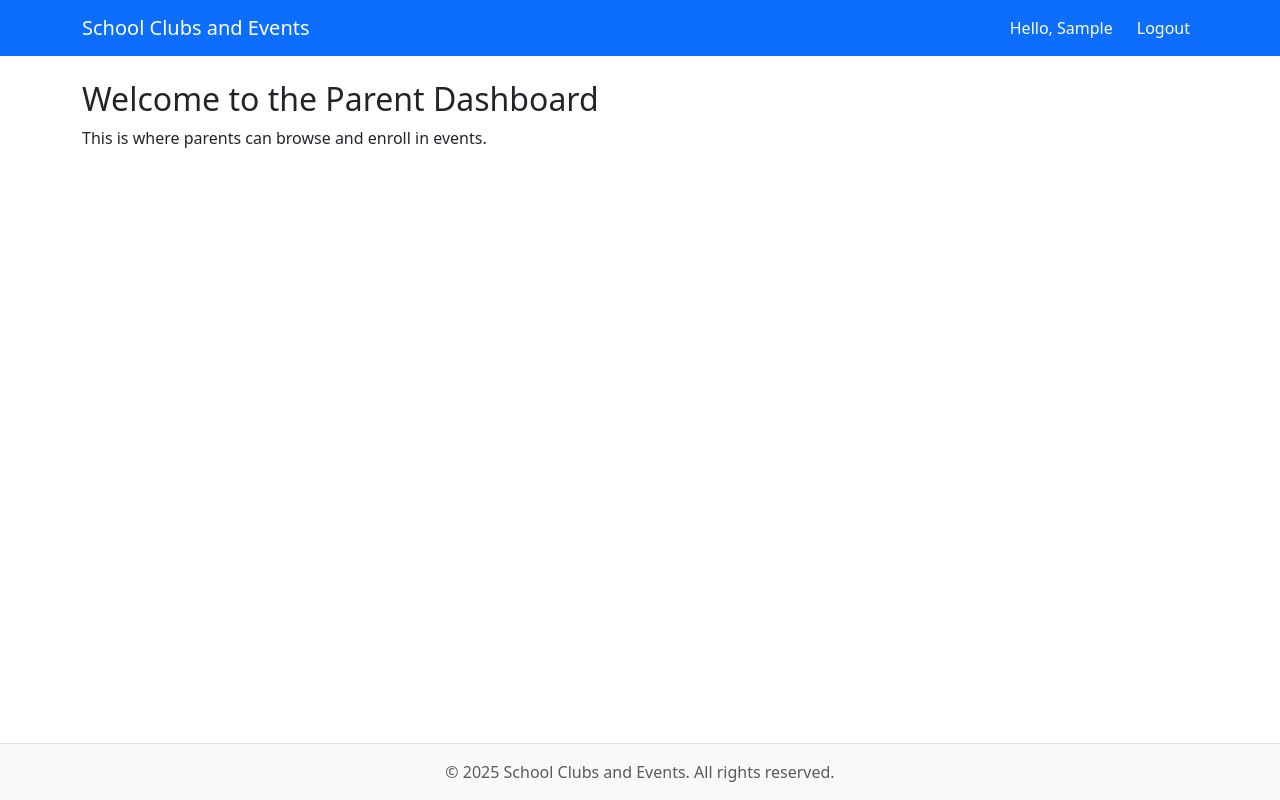
After one commit to andrewpmilne/project-four-school-club-events-bookings, a Django app: page /dashboard/parent/ in a window 1280 px wide. The commit adds this page. Run offline with Django 4.2, Linux system fonts and the light colour scheme; the visitor is signed in with stand-in values (Sample User, id 1); parts of the project's set-up code (start-up, migrations or seed data) failed here and were passed over.

Commit message:
add logout button and confirmation message

```diff
--- a/school_clubs_events/settings.py
+++ b/school_clubs_events/settings.py
@@ -102,6 +102,9 @@ CSRF_TRUSTED_ORIGINS = [
 
 # Password validation
 # https://docs.djangoproject.com/en/4.2/ref/settings/#auth-password-validators
+LOGIN_URL = '/login/'
+LOGIN_REDIRECT_URL = '/'
+LOGOUT_REDIRECT_URL = '/'
 
 AUTH_USER_MODEL = 'user.User'
 
--- a/templates/base.html
+++ b/templates/base.html
@@ -25,12 +25,15 @@
 
             <!-- Collapsible content -->
             <div class="collapse navbar-collapse justify-content-end" id="navbarContent">
-                <ul class="navbar-nav">
+                <ul class="navbar-nav align-items-center">
                     {% if user.is_authenticated %}
                     <li class="nav-item">
-                        <span class="navbar-text text-white">
+                        <span class="navbar-text text-white me-3">
                             Hello, {{ user.first_name }}
                         </span>
+                    </li>
+                    <li class="nav-item">
+                        <a class="nav-link text-white" href="{% url 'user:logout' %}">Logout</a>
                     </li>
                     {% else %}
                     <li class="nav-item">
@@ -41,6 +44,16 @@
             </div>
         </div>
     </nav>
+    {% if messages %}
+    <div class="container mt-3">
+        {% for message in messages %}
+        <div class="alert alert-{{ message.tags }} alert-dismissible fade show" role="alert">
+            {{ message }}
+            <button type="button" class="btn-close" data-bs-dismiss="alert" aria-label="Close"></button>
+        </div>
+        {% endfor %}
+    </div>
+    {% endif %}
 
 
 
--- /dev/null
+++ b/user/templates/user/parent_dashboard.html
@@ -0,0 +1,8 @@
+{% extends "base.html" %}
+
+{% block title %}Parent Dashboard{% endblock %}
+
+{% block content %}
+<h2>Welcome to the Parent Dashboard</h2>
+<p>This is where parents can browse and enroll in events.</p>
+{% endblock %}
--- a/user/urls.py
+++ b/user/urls.py
@@ -1,7 +1,8 @@
 from django.urls import path
-from django.contrib.auth import views as auth_views
 from . import views
+from .views import CustomLoginView, logout_view
 from .forms import EmailAuthenticationForm
+from django.contrib.auth.views import LogoutView
 
 app_name = 'user'
 
@@ -9,8 +10,11 @@ app_name = 'user'
 urlpatterns = [
     path('', views.home_view, name='home'),
     path('signup/', views.signup_view, name='signup'),
-    path('login/', auth_views.LoginView.as_view(
+    path('login/', CustomLoginView.as_view(
         template_name='user/login.html',
         authentication_form=EmailAuthenticationForm
     ), name='login'),
+    path('logout/', views.logout_view, name='logout'),
+    path('dashboard/teacher/', views.teacher_dashboard, name='teacher_dashboard'),
+    path('dashboard/parent/', views.parent_dashboard, name='parent_dashboard'),
 ]
--- a/user/views.py
+++ b/user/views.py
@@ -1,5 +1,7 @@
 from django.shortcuts import render, redirect
-from django.contrib.auth import get_user_model
+from django.contrib.auth import get_user_model, logout
+from django.contrib.auth.views import LoginView
+from django.contrib.auth.decorators import login_required
 from django.contrib import messages
 from .forms import SignupForm
 
@@ -15,7 +17,28 @@ def signup_view(request):
             form.save()
             messages.success(request, "Account created successfully! Please log in.")
             return redirect('user:login')
-
     else:
         form = SignupForm()
     return render(request, 'user/signup.html', {'form': form})
+
+class CustomLoginView(LoginView):
+    def form_valid(self, form):
+        user = form.get_user()
+        if user.role == 'teacher':
+            return redirect('user:teacher_dashboard')
+        elif user.role == 'parent':
+            return redirect('user:parent_dashboard')
+        return super().form_valid(form)
+
+@login_required
+def teacher_dashboard(request):
+    return render(request, 'user/teacher_dashboard.html')
+
+@login_required
+def parent_dashboard(request):
+    return render(request, 'user/parent_dashboard.html')
+
+def logout_view(request):
+    logout(request)
+    messages.success(request, "Logout successful.")
+    return redirect('user:home')
```
Also changed, not shown: user/templates/user/teacher_dashboard.html (added, +8 -0 lines), readme-resources/agile/epics-1.png (added), readme-resources/agile/epics-2.png (added), readme-resources/agile/iteration_1.png (added), readme-resources/agile/user-stories-1.png (added), readme-resources/agile/user-stories-2.png (added).
